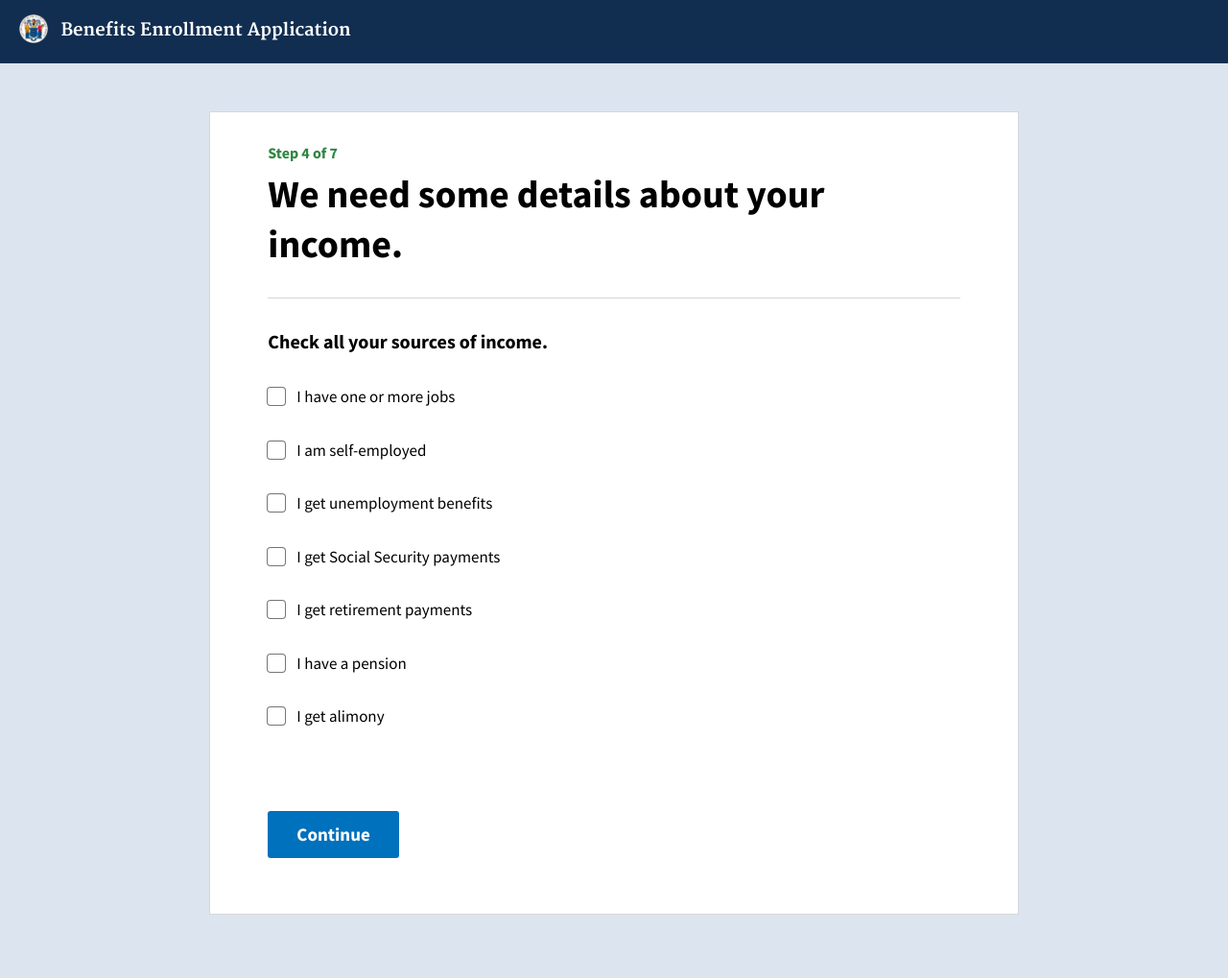
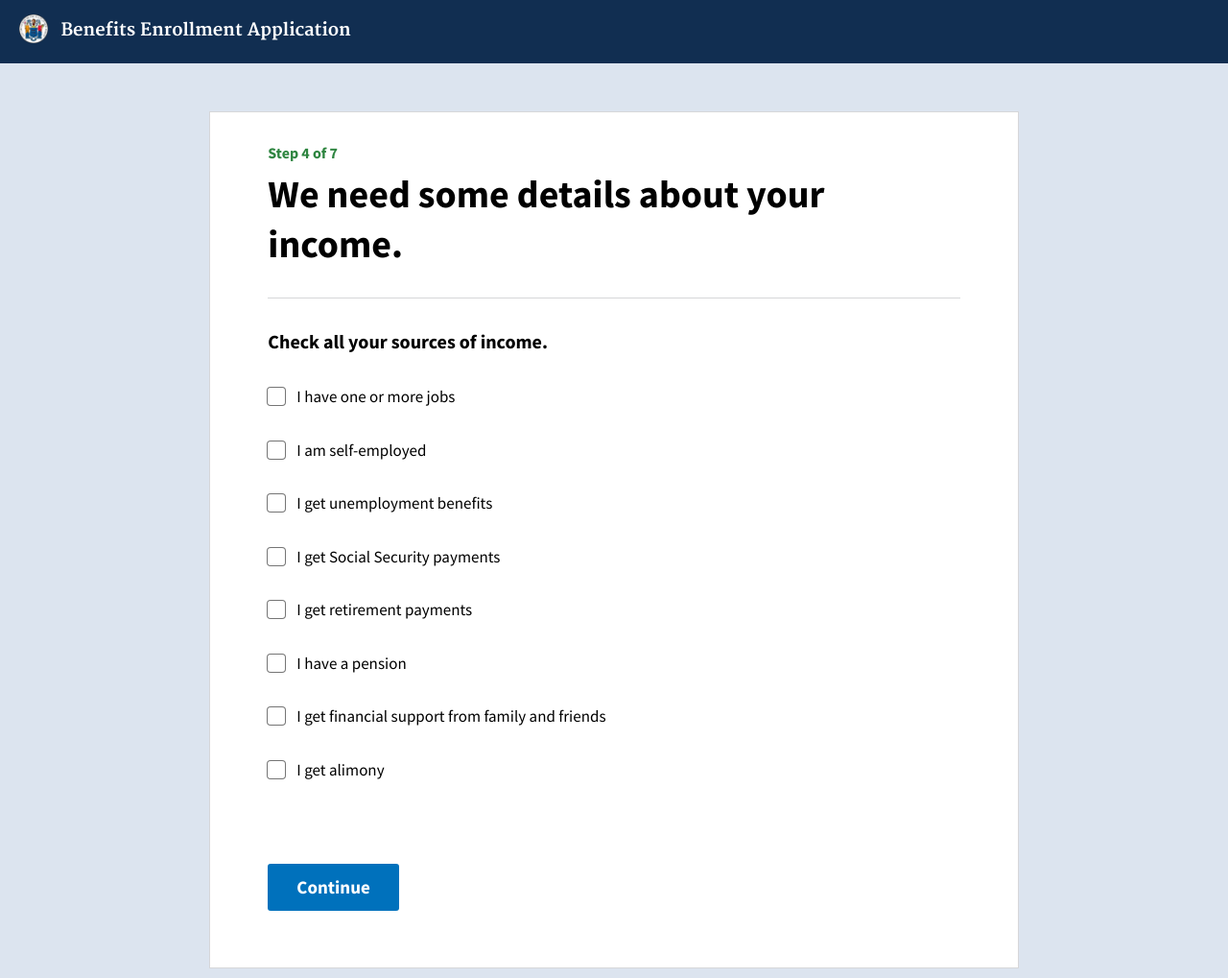
Before and after one commit to usds/benefits-enrollment-prototype, a Jekyll site: the page built from 04-finances/income-details.html, in a window 1280 px wide. Shown: the whole page at 96% size. Built offline with Jekyll 4.4.1, drawn with Linux system fonts in a browser that asks for light colours; before the commit the page ends 963 px from its top, so only the background shows below that.

Commit message:
Update income-details.html

```diff
--- a/04-finances/income-details.html
+++ b/04-finances/income-details.html
@@ -36,6 +36,10 @@ button_text: Continue
 				<label for="incomeTypePension">I have a pension</label>
 			</li>
 			<li>
+				<input id="incomeTypePension" type="checkbox" name="incomeType" value="Someone is pregnant">
+				<label for="incomeTypePension">I get financial support from family and friends</label>
+			</li>
+			<li>
 				<input id="incomeTypeAlimony" type="checkbox" name="incomeType" value="Someone is pregnant">
 				<label for="incomeTypeAlimony">I get alimony</label>
 			</li>
```
